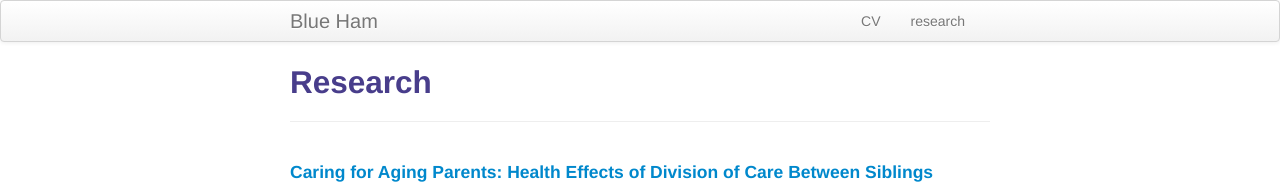
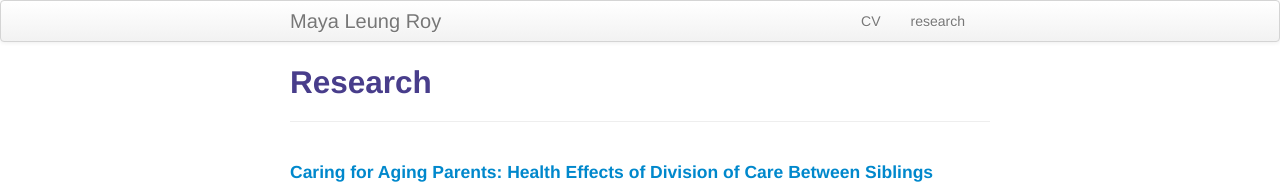
Before and after one commit to mayalroy/mayalroy.github.io, a Jekyll site: the page built from pages/research.md, in a window 1280 px wide. Shown: the top 194 px of the page. Built offline with Jekyll 4.4.1, drawn with Linux system fonts in a browser that asks for light colours.

Commit message:
updating config

```diff
--- a/_config.yml
+++ b/_config.yml
@@ -8,14 +8,13 @@ highlighter: rouge
 # Themes are encouraged to use these universal variables
 # so be sure to set them if your theme uses them.
 #
-title : Blue Ham
+title : Maya Leung Roy
 author :
-  name : Marisa Carlos
-  email : mbc96@cornell.edu
-  github : mbcarlos
-  twitter : MarisaBriCarlos
+  name : Maya Leung Roy
+  email : mayaroy@g.harvard.edu
+  github : mayalroy
 
-production_url : http://marisabriana.github.io
+production_url : http://mayalroy.github.io
 
 # Tell Github to use the kramdown markdown interpreter
 # (see https://help.github.com/articles/migrating-your-pages-site-from-maruku)
```
